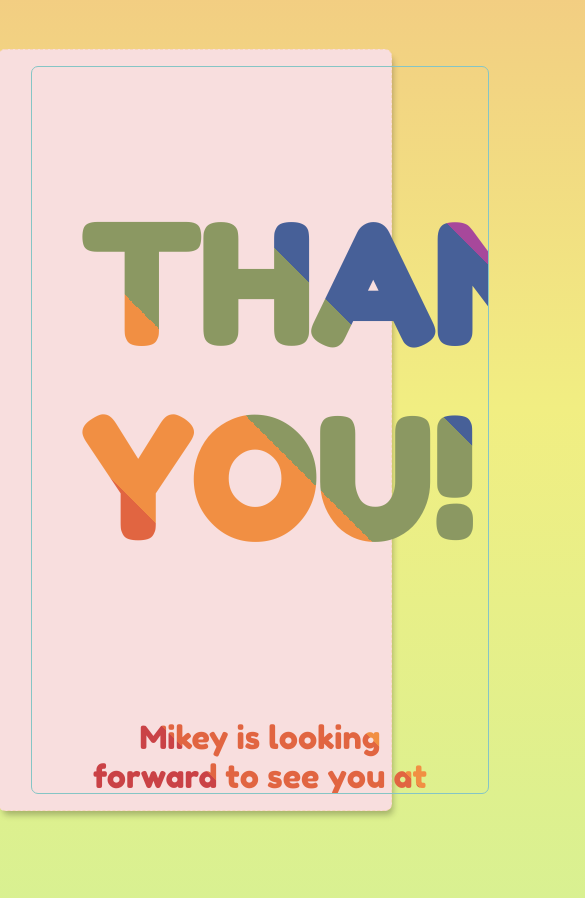
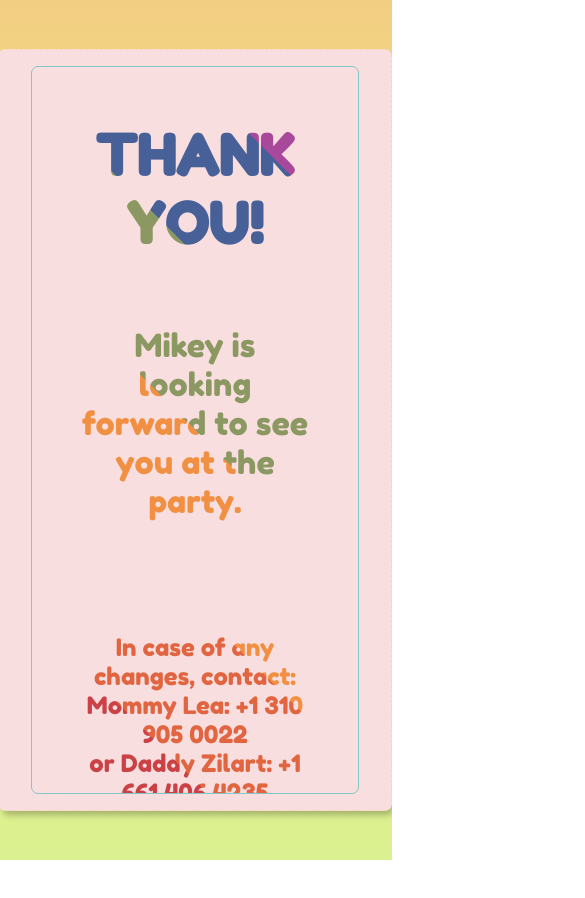
Before and after one commit to rootfellen/e-invite, a plain HTML site: page thanks.html in a window 390 px wide. Shown: the top 898 px of the page, 585 px wide, since content can reach past the window. After the commit the page ends 860 px from the top, so only its background shows below. Drawn offline with Linux system fonts and the light colour scheme.

Commit message:
Add files via upload

```diff
--- a/css/style.css
+++ b/css/style.css
@@ -700,6 +700,13 @@ input[type="tel"] {
   .invite__wrapper {
     max-width: 1000px;
   }
+  .thx__container {
+    max-width: 1000px;
+  }
+
+  .thx {
+    font-size: 6rem;
+  }
   .invite__img {
     max-width: 50rem;
   }
@@ -709,6 +716,13 @@ input[type="tel"] {
 }
 
 @media screen and (max-width: 992px) {
+  .thx__container {
+    max-width: 900px;
+  }
+
+  .thx {
+    font-size: 6rem;
+  }
   .invite__img {
     max-width: 46rem;
   }
@@ -744,6 +758,14 @@ input[type="tel"] {
   .invite__img {
     max-width: 35rem;
   }
+
+  .thx__container {
+    max-width: 700px;
+  }
+
+  .thx {
+    font-size: 6rem;
+  }
   .invite__wrapper {
     max-width: 700px;
   }
@@ -773,6 +795,13 @@ input[type="tel"] {
 }
 
 @media screen and (max-width: 576px) {
+  .thx__container {
+    max-width: 500px;
+  }
+
+  .thx {
+    font-size: 6rem;
+  }
   .invite__img {
     display: none;
   }
@@ -818,6 +847,13 @@ input[type="tel"] {
 }
 
 @media screen and (max-width: 500px) {
+  .thx__container {
+    max-width: 400px;
+  }
+
+  .thx {
+    font-size: 4rem;
+  }
   .invite__img {
     display: none;
   }
@@ -835,6 +871,13 @@ input[type="tel"] {
   }
   .boy1 {
     max-width: 100px;
+  }
+  .thx__container {
+    max-width: 360px;
+  }
+
+  .thx {
+    font-size: 4rem;
   }
 }
 
@@ -855,11 +898,29 @@ input[type="tel"] {
   .invite__info-title {
     margin-top: 0rem;
   }
+  .thx__container {
+    max-width: 360px;
+  }
+
+  .thx {
+    font-size: 3.5rem;
+  }
 }
 
 @media screen and (max-width: 375px) {
   .invite__img {
     display: none;
+  }
+
+  .thx__container {
+    max-width: 360px;
+  }
+
+  .thx {
+    font-size: 2.5rem;
+  }
+  .msg {
+    font-size: 1.5rem;
   }
   .invite__wrapper {
     max-width: 360px;
@@ -901,3 +962,8 @@ input[type="tel"] {
     font-size: 0.7rem;
   }
 }
+@media screen and (max-width: 360px) {
+  .thx {
+    font-size: 1.5rem;
+  }
+}
```
